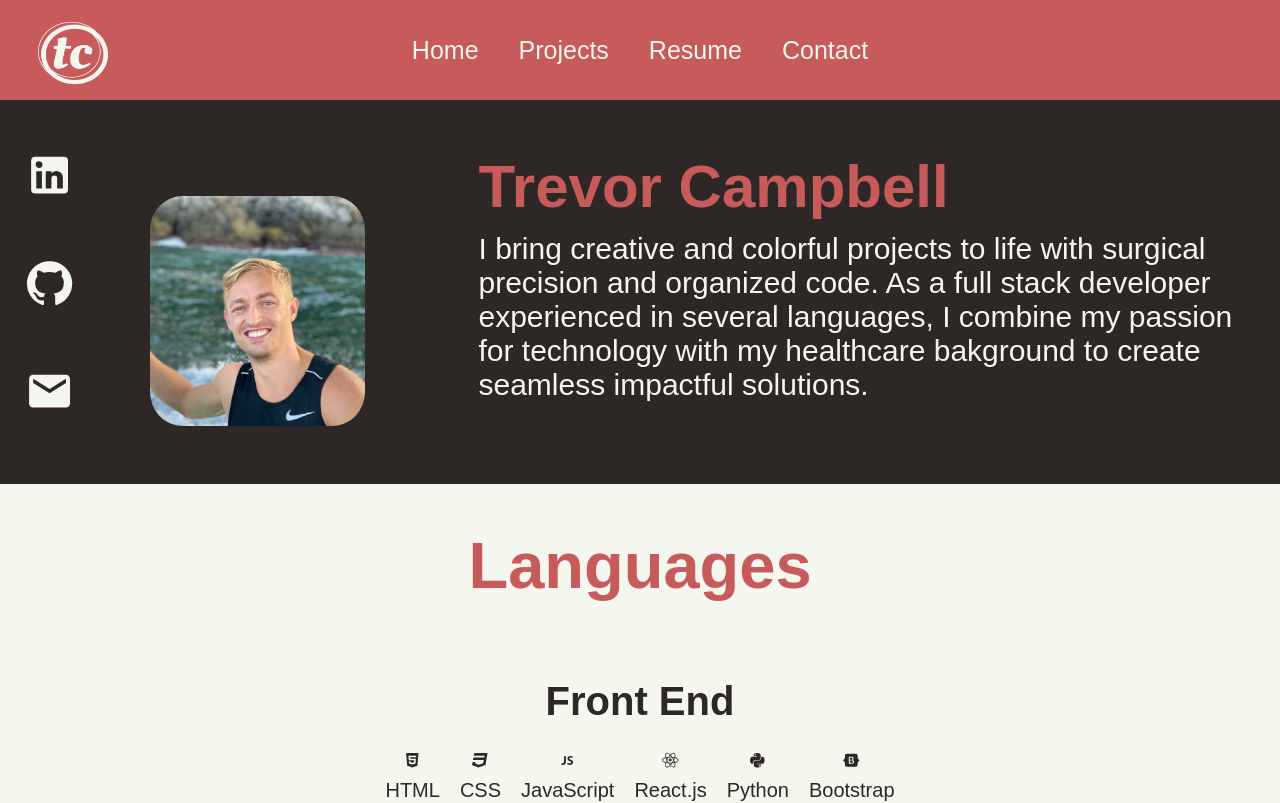
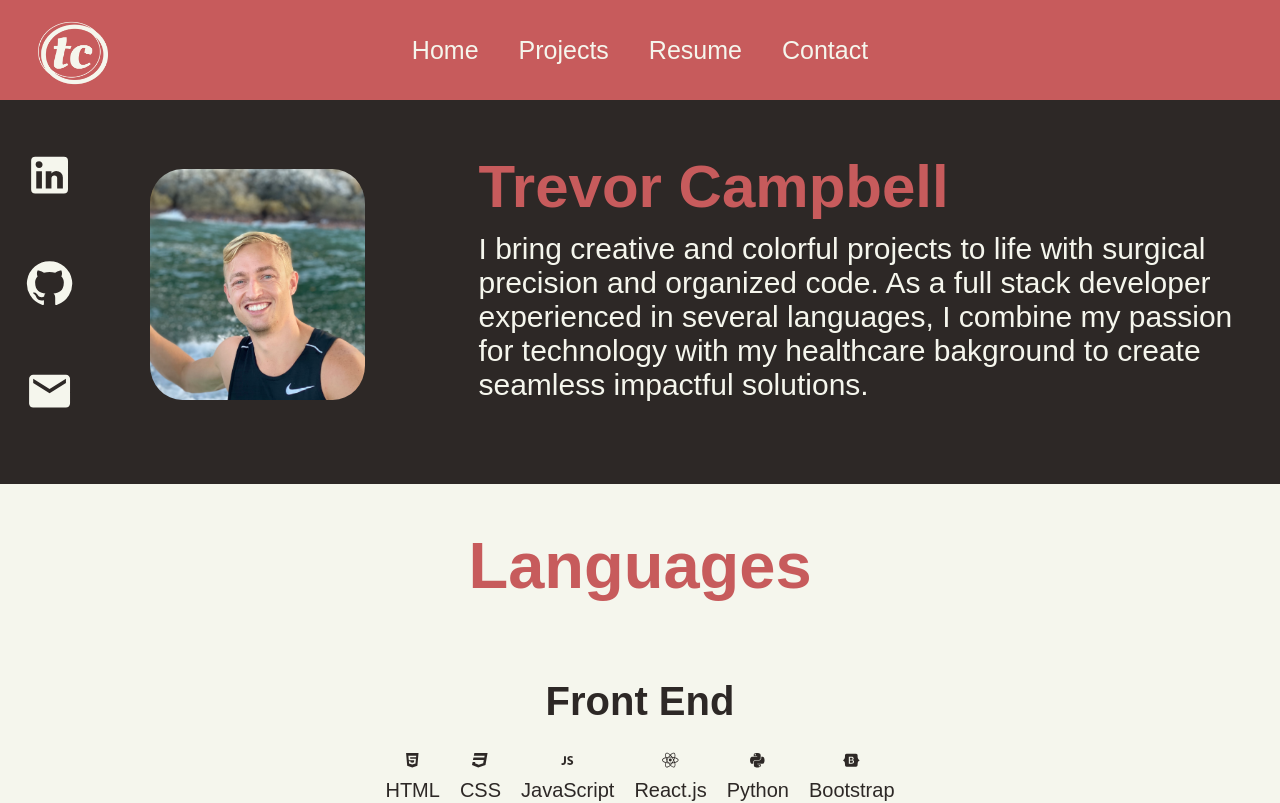
Before and after one commit to RareTC/portfolio, a React (Create React App) app: page / in a window 1280 px wide. Shown: the top 803 px of the page. Built offline with nearby package versions, Linux system fonts and the light colour scheme; the HTML template or start-up script is replaced by a standard one.

Commit message:
photo rescale for large screens

```diff
--- a/src/Pages/Home/Home.css
+++ b/src/Pages/Home/Home.css
@@ -120,13 +120,14 @@
 
     .profilePhoto img {
         position: absolute;
-        top: 12vmin;
+        top : 18%;
         left: 30px;
         width: 60%;
         height: 60%;
     }
 
   }
+
 
 @media only screen and (max-width: 768px) {
     .about h2 {
```
